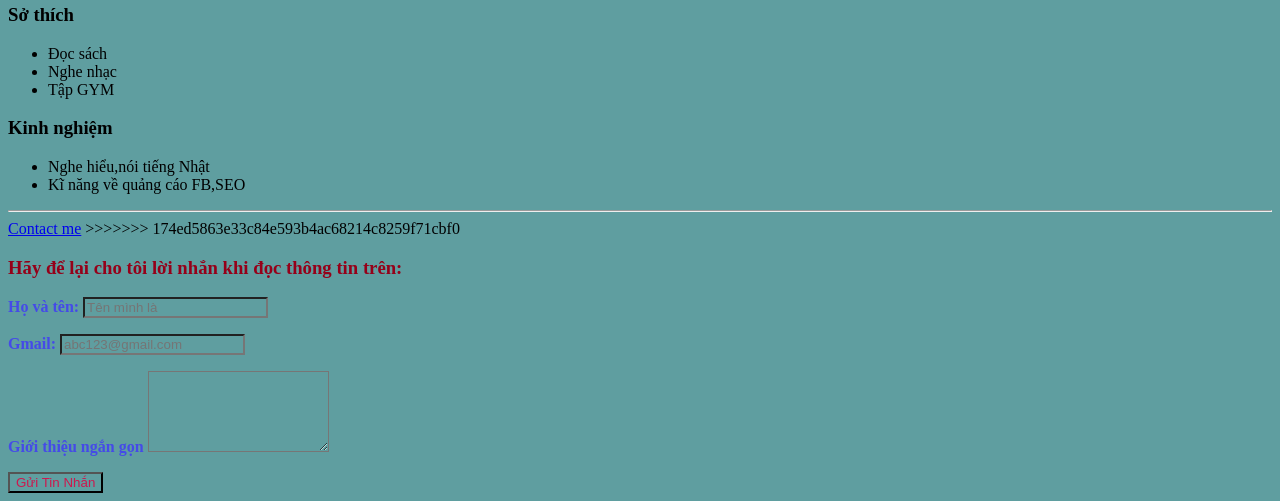
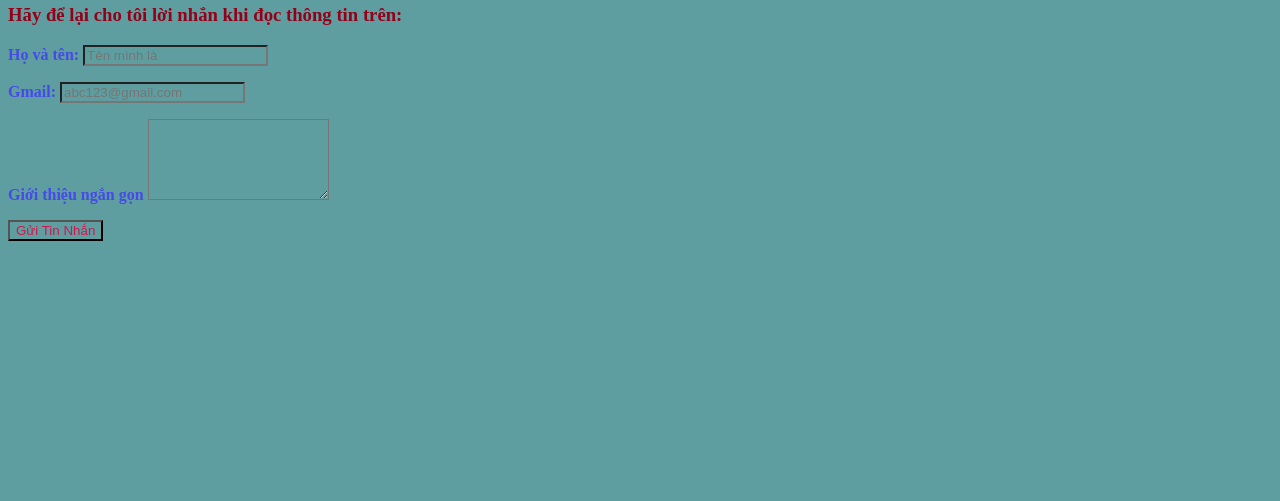
Before and after one commit to Pupa06/C4E137, a plain HTML site: page lesson1/index.html in a window 1280 px wide. Shown: the part 461-962 px from the top of the page. After the commit the page ends 800 px from the top, so only its background shows below. Drawn offline with Linux system fonts and the light colour scheme.

Commit message:
Update index.html

```diff
--- a/lesson1/index.html
+++ b/lesson1/index.html
@@ -38,33 +38,7 @@
     <hr>
 <<<<<<< HEAD
     <a href="https://www.facebook.com/pipi0406">Contact me <i class="fa-brands fa-facebook"></i></a>
-=======
 
-    <!-- Nên gom những thứ cùng nằm trong 1 phần lại với nhau -->
-    <div>
-        <div>
-            <h3>Sở thích</h3>
-            <!-- Đặt thẻ <li> bên trong <ul> hoặc <ol> để biết được đấy là danh sách -->
-            <ul>
-                <li>Đọc sách</li>
-                <li>Nghe nhạc</li>
-                <li>Tập GYM</li>
-            </ul>
-        </div>
-
-        <div>
-            <h3>Kinh nghiệm</h3>
-            <!-- Đặt thẻ <li> bên trong <ul> hoặc <ol> để biết được đấy là danh sách -->
-            <ul>
-                <li>Nghe hiểu,nói tiếng Nhật</li>
-                <li>Kĩ năng về quảng cáo FB,SEO</li>
-            </ul>
-        </div>
-    </div>
-
-    <hr>
-    <a href="https://www.facebook.com/pipi0406">Contact me</a>
->>>>>>> 174ed5863e33c84e593b4ac68214c8259f71cbf0
 
     <form>
         <h3 class="my-dodam">Hãy để lại cho tôi lời nhắn khi đọc thông tin trên:</h3>
```
